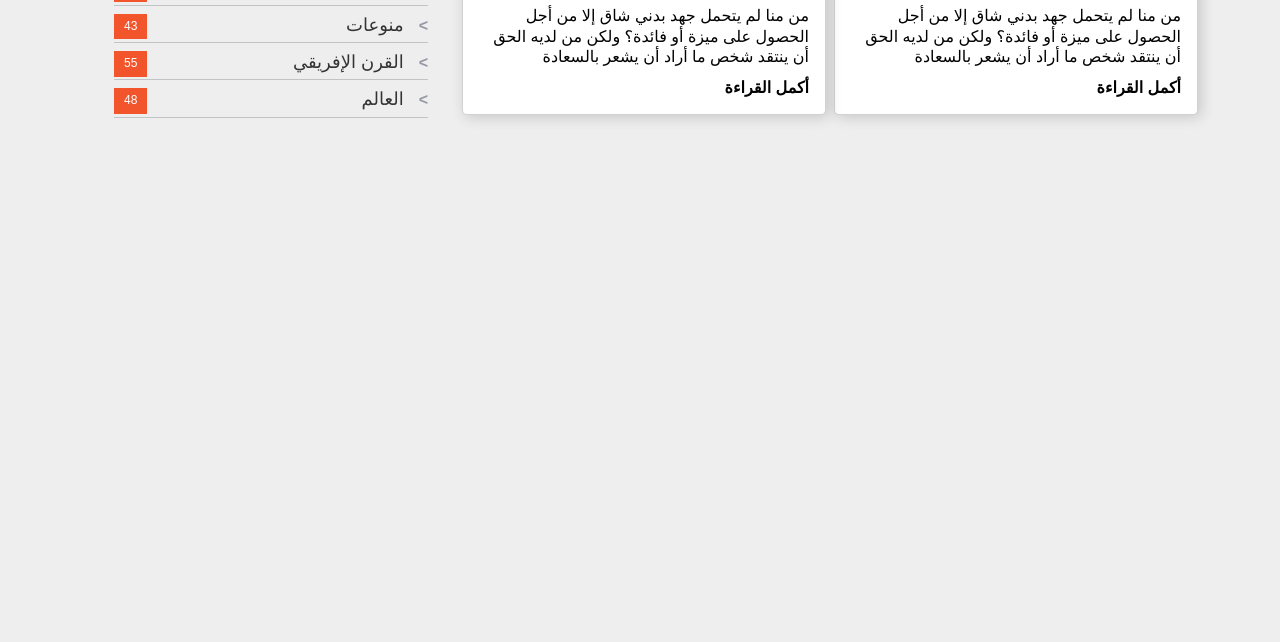
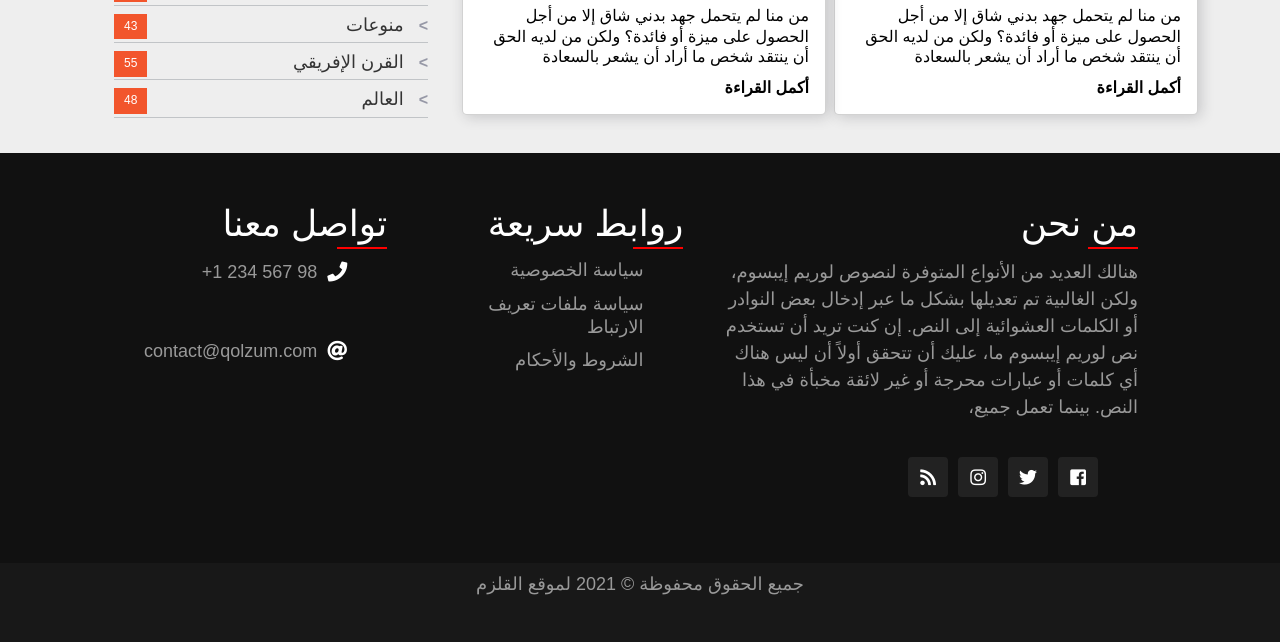
Before and after one commit to wedhimd/qolzum-static, a plain HTML site: page index.html in a window 1280 px wide. Shown: the part 3892-4534 px from the top of the page. Before the commit the page ends 4045 px from the top, so only its background shows below. Drawn offline with nearby package versions, Linux system fonts and the light colour scheme; a web font is replaced by a local one.

Commit message:
add footer section

```diff
--- /dev/null
+++ b/Sass/_footer.scss
@@ -0,0 +1,173 @@
+footer {
+    position: relative;
+    width: 100%;
+    height: auto;
+    padding: 50px 100px;
+    background: #111;
+    display: flex;
+    justify-content: space-between;
+    flex-wrap: wrap;
+  }
+
+  footer .container {
+    display: flex;
+    flex-direction: row;
+    justify-content: space-between;
+    flex-wrap: wrap;
+  }
+
+  footer .container .sec {
+    margin-right: 30px;
+  }
+
+  footer .container .sec.about-us {
+    width: 40%;
+  }
+
+  footer .container h2 {
+    position: relative;
+    color: #fff;
+    font-weight: 500;
+    margin-bottom: 15px;
+    text-align: right;
+  }
+
+  footer .container h2::before {
+    content: "";
+    position: absolute;
+    bottom: -5px;
+    right: 0;
+    width: 50px;
+    height: 2px;
+    background: #f00;
+  }
+
+  footer p {
+    color: #999;
+  }
+
+  .footer-social-icons {
+    margin-top: 20px;
+    display: flex;
+  }
+
+  .footer-social-icons li {
+    list-style: none;
+  }
+
+  .footer-social-icons li a {
+    display: inline-block;
+    width: 40px;
+    height: 40px;
+    background: #222;
+    display: flex;
+    justify-content: center;
+    align-items: center;
+    margin-left: 10px;
+    text-decoration: none;
+    border-radius: 4px;
+    color: white;
+  }
+
+  .footer-social-icons li a:hover {
+    background: #f00;
+  }
+
+  .footer-social-icons li a .fa {
+    color: #fff;
+    font-size: 20px;
+  }
+
+  .quickLinks {
+    position: relative;
+    width: 25%;
+  }
+
+  .quickLinks ul li {
+    list-style: none;
+    text-align: right;
+  }
+
+  .quickLinks ul li a {
+    color: #999;
+    text-decoration: none;
+    margin-bottom: 10px;
+    display: inline-block;
+  }
+
+  .quickLinks ul li a:hover {
+    color: #fff;
+  }
+
+  .contact .info {
+    position: relative;
+  }
+
+  .contact .info li {
+    display: flex;
+    margin-bottom: 16px;
+  }
+
+  .contact .info li span {
+    color: #999;
+  }
+
+  .contact .info li a {
+    color: #999;
+    text-decoration: none;
+  }
+
+  .contact .info li a:hover {
+    color: #fff;
+  }
+
+  .contact .info li span:nth-child(1) {
+    color: #fff;
+    font-size: 20px;
+    margin-left: 10px;
+  }
+
+  .copyrightText {
+    width: 100%;
+    background: #181818;
+    padding: 8px 100px;
+    text-align-last: center;
+    color: #999;
+  }
+
+  @media screen and (max-width: 991px) {
+    footer {
+      padding: 40px;
+    }
+
+    footer .container {
+      flex-direction: column;
+    }
+
+    footer .container .sec {
+      margin-right: 0;
+      margin-bottom: 40px;
+    }
+
+    footer .container .sec.about-us,
+    .quickLinks,
+    .contact {
+      width: 100%;
+    }
+
+    .copyrightText {
+      padding: 8px 40px;
+    }
+
+    p.carousel-text {
+      display: none;
+    }
+
+    .recent-news p {
+      display: none;
+    }
+
+    .recent-news img {
+      width: fit-content;
+    }
+  }
--- a/Sass/style.scss
+++ b/Sass/style.scss
@@ -9,4 +9,5 @@
 @import "sidebar";
 @import "opinions";
 @import "cards";
-@import "authors"
+@import "authors";
+@import "footer";
--- a/index.html
+++ b/index.html
@@ -724,6 +724,47 @@
         </div> <!-- Container end -->
     </section>
 
+    <footer>
+        <div class="container">
+            <div class="sec about-us">
+                <h2>من نحن</h2>
+                <p>هنالك العديد من الأنواع المتوفرة لنصوص لوريم إيبسوم، ولكن الغالبية تم تعديلها بشكل ما عبر إدخال بعض النوادر أو الكلمات العشوائية إلى النص. إن كنت تريد أن تستخدم نص لوريم إيبسوم ما، عليك أن تتحقق أولاً أن ليس هناك أي كلمات أو عبارات محرجة أو غير لائقة مخبأة في هذا النص. بينما تعمل جميع،</p>
+                <ul class="footer-social-icons">
+                    <li><a href="#"><i class="fab fa-facebook-square" aria-hidden="true"></i></a></li>
+                    <li><a href="#"><i class="fab fa-twitter" aria-hidden="true"></i></a></li>
+                    <li><a href="#"><i class="fab fa-instagram" aria-hidden="true"></i></a></li>
+                    <li><a href="#"><i class="fas fa-rss" aria-hidden="true"></i></a></li>
+                </ul>
+            </div>
+            <div class="sec quickLinks">
+                <h2>روابط سريعة</h2>
+                <ul>
+                    <li><a href="#">سياسة الخصوصية</a></li>
+                    <li><a href="#">سياسة ملفات تعريف الارتباط</a></li>
+                    <li><a href="#">الشروط والأحكام</a></li>
+                </ul>
+            </div>
+            <div class="sec contact">
+                <h2>تواصل معنا</h2>
+                <ul class="info">
+                    <li>
+                        <span><i class="fa fa-phone" aria-hidden="true"></i></span>
+                        <p dir="ltr"><a href="tel:123456789">+1 234 567 98</a></p>
+                    </li>
+                    <li>
+                        <span><i class="fa fa-at" aria-hidden="true"></i></span>
+                        <p><a href="mailto:contact@qolzum.com">contact@qolzum.com</a></p>
+                    </li>
+                </ul>
+            </div>
+
+        </div>
+    </footer>
+    <div class="copyrightText">
+        <p>جميع الحقوق محفوظة &#169; 2021 لموقع القلزم
+        <p>
+    </div>
+
 
 
     <script src="https://cdn.jsdelivr.net/npm/bootstrap@5.0.2/dist/js/bootstrap.bundle.min.js" integrity="sha384-MrcW6ZMFYlzcLA8Nl+NtUVF0sA7MsXsP1UyJoMp4YLEuNSfAP+JcXn/tWtIaxVXM" crossorigin="anonymous"></script>
```
Also changed, not shown: dist/style.css, 1 other file.
